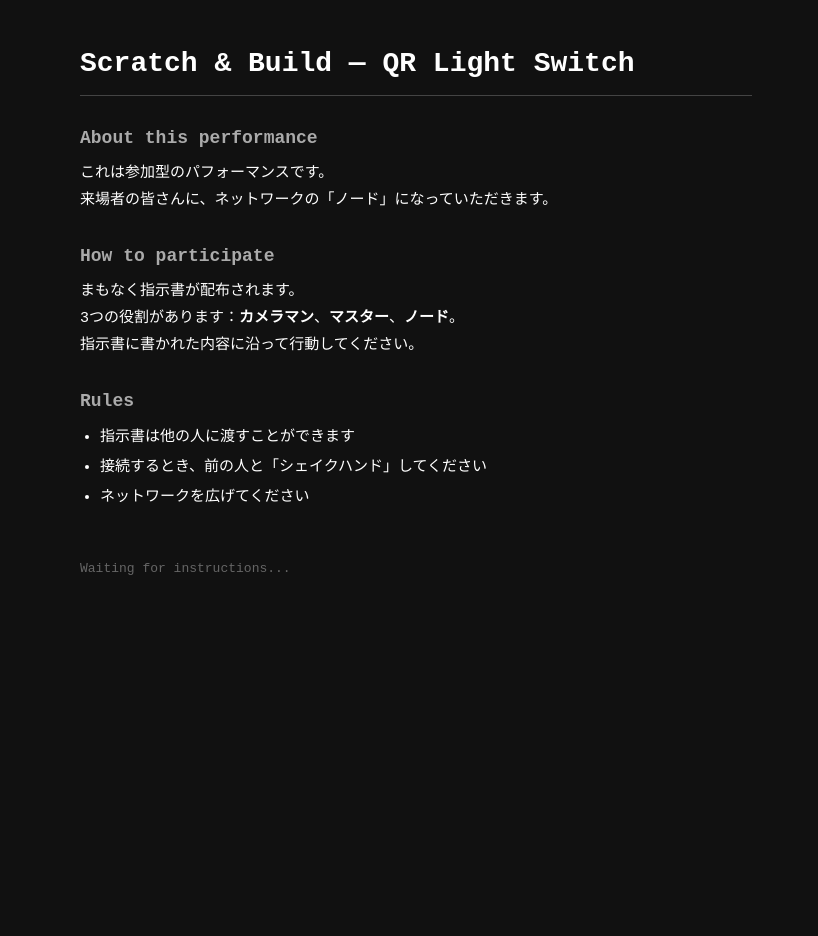
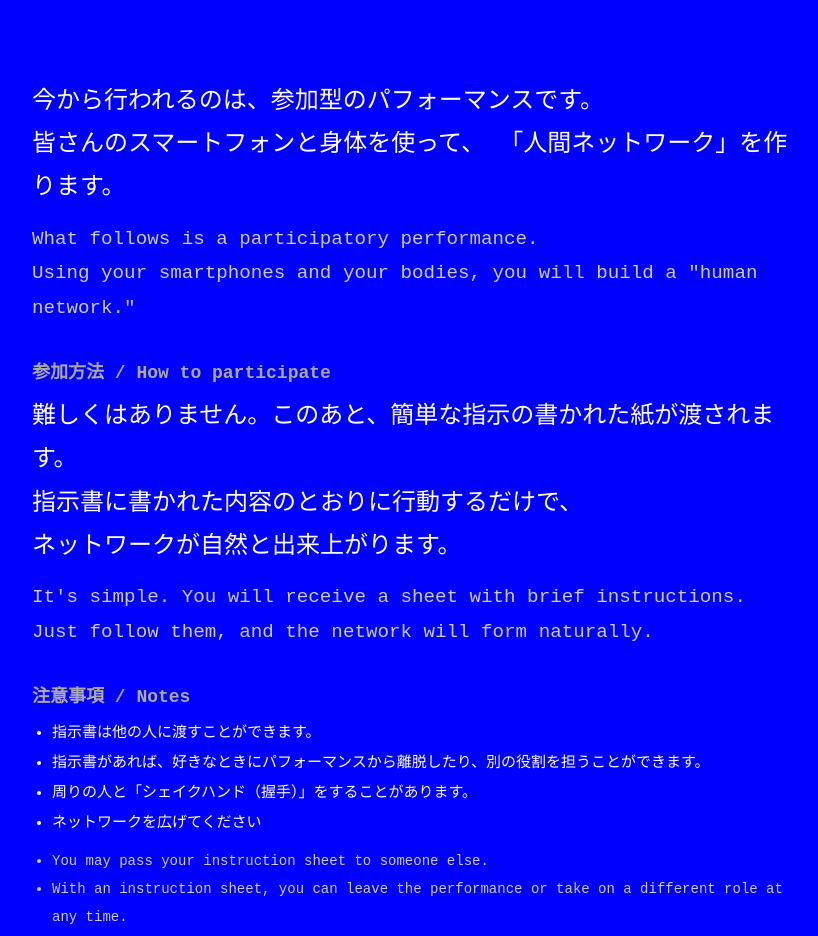
Before and after one commit to k1105/qr-light-switch, a Next.js app: page /instruction in a window 1280 px wide. Shown: the top 936 px of the page, without its empty margins (224-1042 px from the left). Before the commit the page ends 800 px from the top, so only its background shows below. Built offline with nearby package versions, Linux system fonts and the light colour scheme.

Commit message:
instruction更新

```diff
--- a/app/components/QRScanner.tsx
+++ b/app/components/QRScanner.tsx
@@ -83,8 +83,8 @@ export default function QRScanner() {
       width: 256,
       margin: 2,
       color: {
-        dark: lightState === "on" ? "#000000" : "#ffffff",
-        light: lightState === "on" ? "#ffffff" : "#000000",
+        dark: "#000000",
+        light: "#ffffff",
       },
     }).then(setQrDataUrl);
   }, [lightState]);
@@ -164,7 +164,7 @@ export default function QRScanner() {
 
           const imageData = ctx.getImageData(0, 0, canvas.width, canvas.height);
           const code = jsQR(imageData.data, canvas.width, canvas.height, {
-            inversionAttempts: "attemptBoth",
+            inversionAttempts: "dontInvert",
           });
 
           if (code?.data) {
--- a/app/instruction/page.tsx
+++ b/app/instruction/page.tsx
@@ -4,47 +4,94 @@ export default function InstructionPage() {
   return (
     <div
       style={{
-        maxWidth: 720,
         margin: "0 auto",
-        padding: "48px 24px",
+        padding: "10vh 20vw",
         fontFamily: "monospace",
         color: "#fff",
-        background: "#111",
+        background: "#0000ff",
         minHeight: "100dvh",
       }}
     >
-      <h1 style={{ fontSize: 28, marginBottom: 32, borderBottom: "1px solid #444", paddingBottom: 16 }}>
-        Scratch &amp; Build — QR Light Switch
-      </h1>
-
-      <section style={{ marginBottom: 32 }}>
-        <h2 style={{ fontSize: 18, color: "#aaa", marginBottom: 12 }}>About this performance</h2>
-        <p style={{ lineHeight: 1.8, fontSize: 15 }}>
-          これは参加型のパフォーマンスです。<br />
-          来場者の皆さんに、ネットワークの「ノード」になっていただきます。
+      <section style={{marginBottom: 32}}>
+        <p style={{lineHeight: 1.8, fontSize: "1.5rem"}}>
+          今から行われるのは、参加型のパフォーマンスです。
+          <br />
+          皆さんのスマートフォンと身体を使って、
+          「人間ネットワーク」を作ります。
+        </p>
+        <p
+          style={{
+            lineHeight: 1.8,
+            fontSize: "1.2rem",
+            color: "#ccc",
+            marginTop: 12,
+          }}
+        >
+          What follows is a participatory performance.
+          <br />
+          Using your smartphones and your bodies, you will build a &quot;human
+          network.&quot;
         </p>
       </section>
 
-      <section style={{ marginBottom: 32 }}>
-        <h2 style={{ fontSize: 18, color: "#aaa", marginBottom: 12 }}>How to participate</h2>
-        <p style={{ lineHeight: 1.8, fontSize: 15 }}>
-          まもなく指示書が配布されます。<br />
-          3つの役割があります：<strong>カメラマン</strong>、<strong>マスター</strong>、<strong>ノード</strong>。<br />
-          指示書に書かれた内容に沿って行動してください。
+      <section style={{marginBottom: 32}}>
+        <h2 style={{fontSize: 18, color: "#aaa", marginBottom: 12}}>
+          参加方法 / How to participate
+        </h2>
+        <p style={{lineHeight: 1.8, fontSize: "1.5rem"}}>
+          難しくはありません。このあと、簡単な指示の書かれた紙が渡されます。
+          <br />
+          指示書に書かれた内容のとおりに行動するだけで、
+          <br />
+          ネットワークが自然と出来上がります。
+        </p>
+        <p
+          style={{
+            lineHeight: 1.8,
+            fontSize: "1.2rem",
+            color: "#ccc",
+            marginTop: 12,
+          }}
+        >
+          It&apos;s simple. You will receive a sheet with brief instructions.
+          <br />
+          Just follow them, and the network will form naturally.
         </p>
       </section>
 
-      <section style={{ marginBottom: 32 }}>
-        <h2 style={{ fontSize: 18, color: "#aaa", marginBottom: 12 }}>Rules</h2>
-        <ul style={{ lineHeight: 2, fontSize: 15, paddingLeft: 20 }}>
-          <li>指示書は他の人に渡すことができます</li>
-          <li>接続するとき、前の人と「シェイクハンド」してください</li>
+      <section style={{marginBottom: 32}}>
+        <h2 style={{fontSize: 18, color: "#aaa", marginBottom: 12}}>
+          注意事項 / Notes
+        </h2>
+        <ul style={{lineHeight: 2, fontSize: 15, paddingLeft: 20}}>
+          <li>指示書は他の人に渡すことができます。</li>
+          <li>
+            指示書があれば、好きなときにパフォーマンスから離脱したり、別の役割を担うことができます。
+          </li>
+          <li>周りの人と「シェイクハンド（握手）」をすることがあります。</li>
           <li>ネットワークを広げてください</li>
+        </ul>
+        <ul
+          style={{
+            lineHeight: 2,
+            fontSize: 14,
+            paddingLeft: 20,
+            color: "#ccc",
+            marginTop: 8,
+          }}
+        >
+          <li>You may pass your instruction sheet to someone else.</li>
+          <li>
+            With an instruction sheet, you can leave the performance or take on
+            a different role at any time.
+          </li>
+          <li>You may shake hands with people around you.</li>
+          <li>Extend the network!</li>
         </ul>
       </section>
 
       <section>
-        <p style={{ color: "#666", fontSize: 13, marginTop: 48 }}>
+        <p style={{color: "#666", fontSize: 13, marginTop: 48}}>
           Waiting for instructions...
         </p>
       </section>
--- a/app/master/page.tsx
+++ b/app/master/page.tsx
@@ -26,8 +26,8 @@ export default function MasterPage() {
       width: 512,
       margin: 2,
       color: {
-        dark: lightState === "on" ? "#000000" : "#ffffff",
-        light: lightState === "on" ? "#ffffff" : "#000000",
+        dark: "#000000",
+        light: "#ffffff",
       },
     }).then(setQrDataUrl);
   }, [lightState]);
```
Also changed, not shown: public/instructions/camera.md (+6 -15 lines), public/instructions/master.md (+12 -27 lines), public/instructions/node.md (+21 -23 lines).
